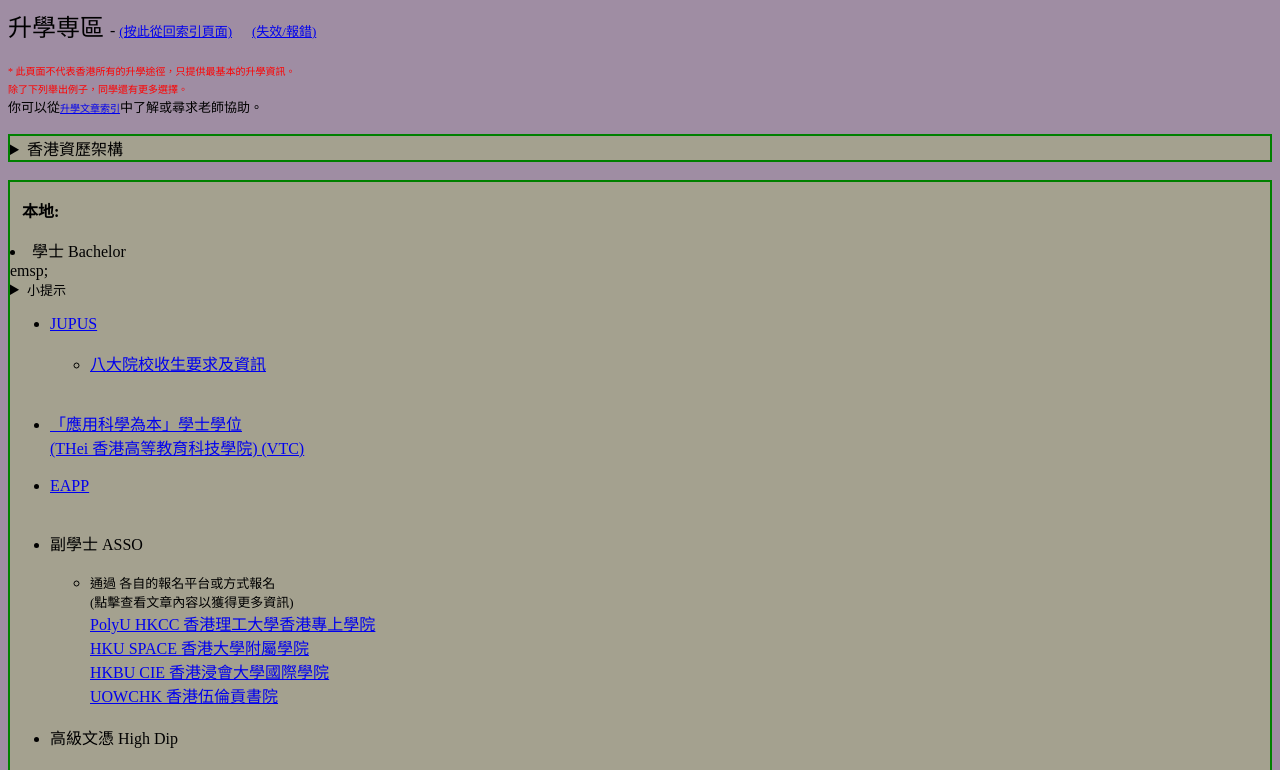
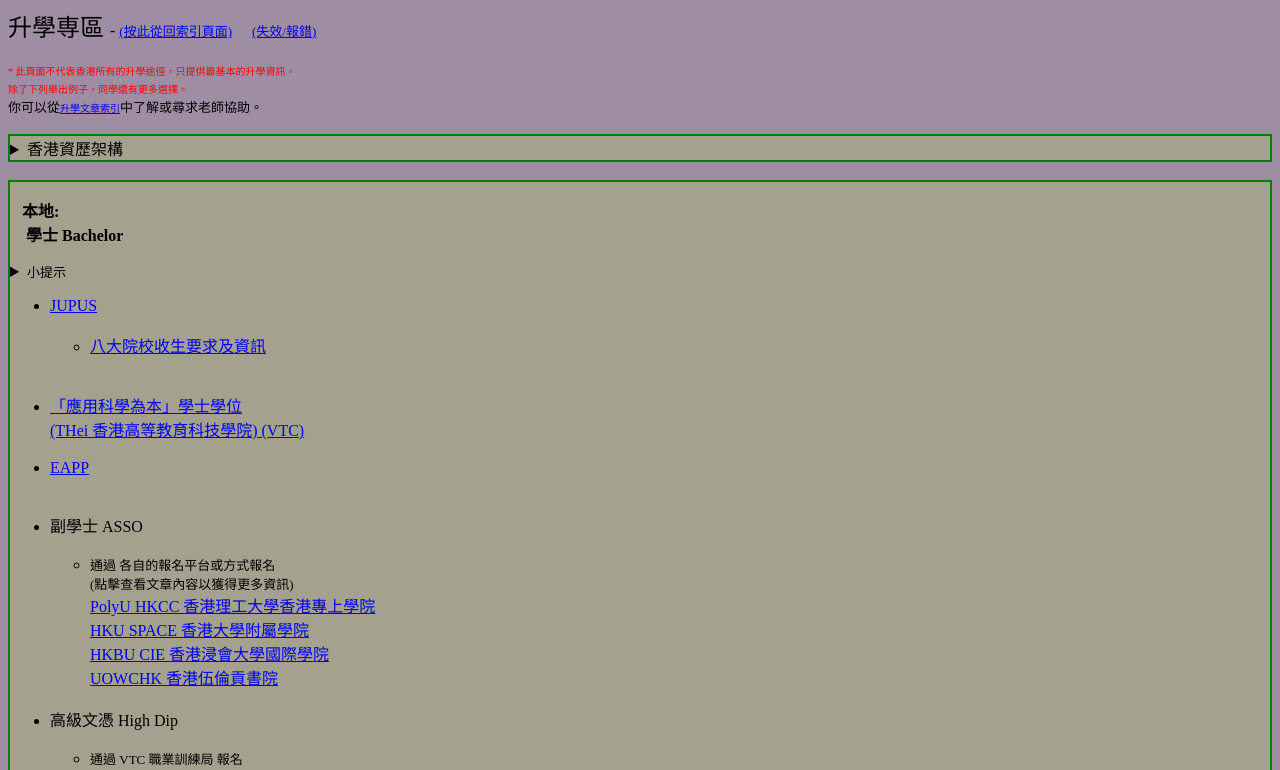
Before and after one commit to WebForNotes/path, a plain HTML site: page university.html in a window 1280 px wide. Shown: the top 770 px of the page. Drawn offline with Linux system fonts and the light colour scheme.

Commit message:
Update university.html

```diff
--- a/university.html
+++ b/university.html
@@ -72,8 +72,8 @@ img{width: 320px;}
 
 <B><Font size=3>&ensp; 本地:</Font></B>
    <br>
-   <li>學士 Bachelor</li>
-    emsp;
+   &emsp;<strong>學士 Bachelor</strong>
+    <br>
     <details>
         <summary><font size=2>小提示</font></summary>
         <font size=1> 即使你未符合332A2，只要有222A2以上，你仍然可以嘗試到八大院校外的學校面試碰碰機會。 </font>
```
